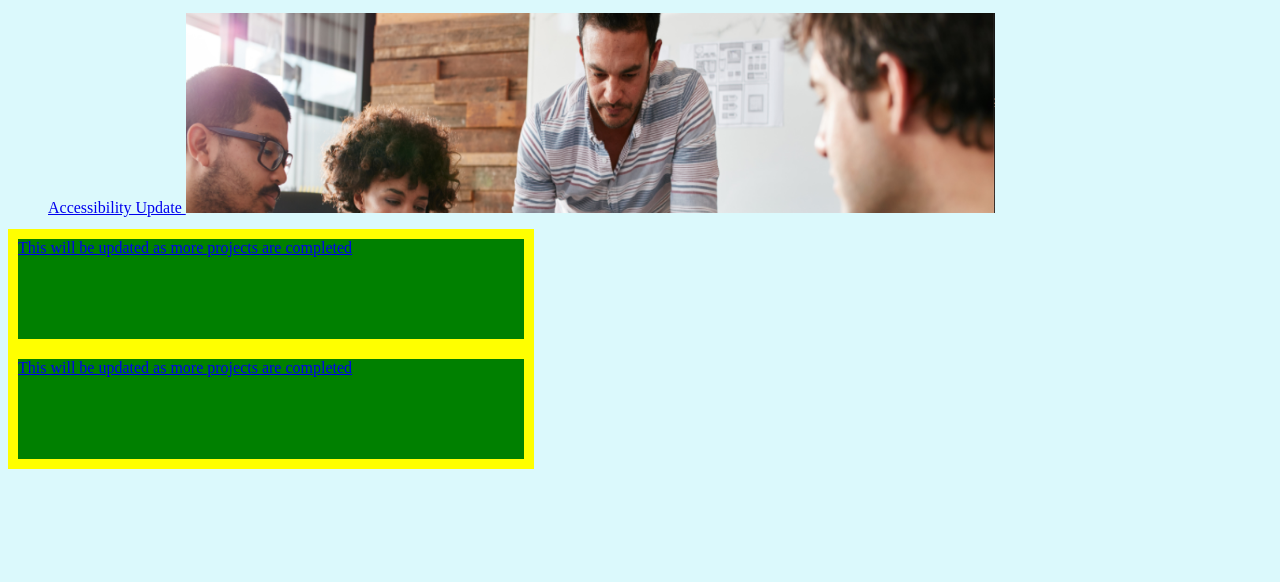
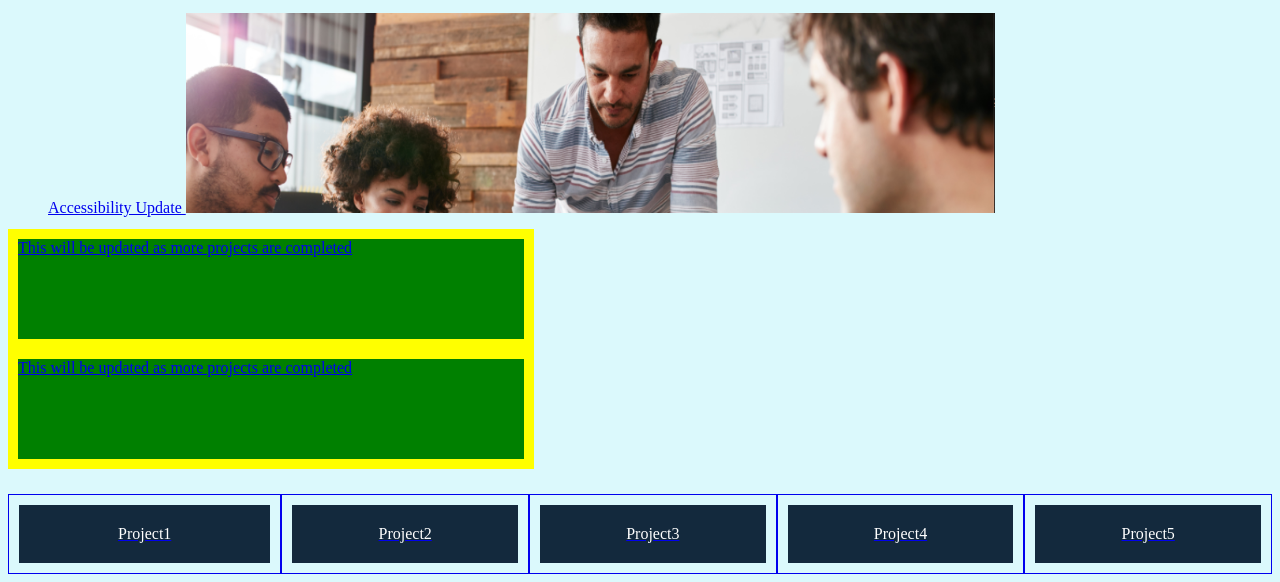
Before and after one commit to mattmc86/mattMcKennaPortfolio, a plain HTML site: page index.html in a window 1280 px wide. Shown: the part 1596-2178 px from the top of the page. Before the commit the page ends 2073 px from the top, so only its background shows below. Drawn offline with Linux system fonts and the light colour scheme.

Commit message:
Added description and qualification

```diff
--- a/index.html
+++ b/index.html
@@ -142,6 +142,23 @@
 
     </section>
 
+    <main>
+      <section class="card camera">
+        <header>Project1</header>
+      </section>
+      <section class="card">
+        <header>Project2</header>
+      </section>
+      <section class="card">
+        <header>Project3</header>
+      </section>
+      <section class="card">
+        <header>Project4</header>
+      </section>
+      <section class="card">
+        <header>Project5</header>
+      </section>
+
 </body>
 
 
--- a/style.css
+++ b/style.css
@@ -228,3 +228,51 @@ ul {
   flex-direction: row;
   flex-wrap: wrap;
 }
+
+main {
+  /* Turns this element into a flexbox */
+  display: flex;
+  /* Forces elements to the next line if they don't fit */
+  flex-wrap: wrap;
+  margin-top: 2%;
+}
+
+.main-header {
+  display: flex;
+  /* Defines how to distribute the empty space between child elements */
+  justify-content: space-between;
+  padding: 60px;
+  background: #13293d;
+  color: #fff;
+}
+
+.card {
+  /* A flex-basis of 200px sets the starting width */
+  /* A flex-grow value of 1 allows the elements to evenly grow to fill the remaining space */
+  flex: 1 0 200px;
+  padding: 10px;
+  text-align: center;
+  border-style: solid;
+  border-width: 1px;
+}
+
+.card header {
+  padding: 20px;
+  background: #13293d;
+  color: #fff;
+}
+
+.card.camera {
+  /* With a flex-grow value of 2, this element grows twice as wide as others */
+  /* The second value, flex-shrink, defines how the element will shrink if it can't fit */
+  flex: 2 1 200px;
+  width:80%;
+  f
+}
+
+.image-container {
+  /* flex: 0 0 50%; */
+  flex-grow: 0;
+  flex-shrink: 0;
+  flex-basis: 50%
+}
```
